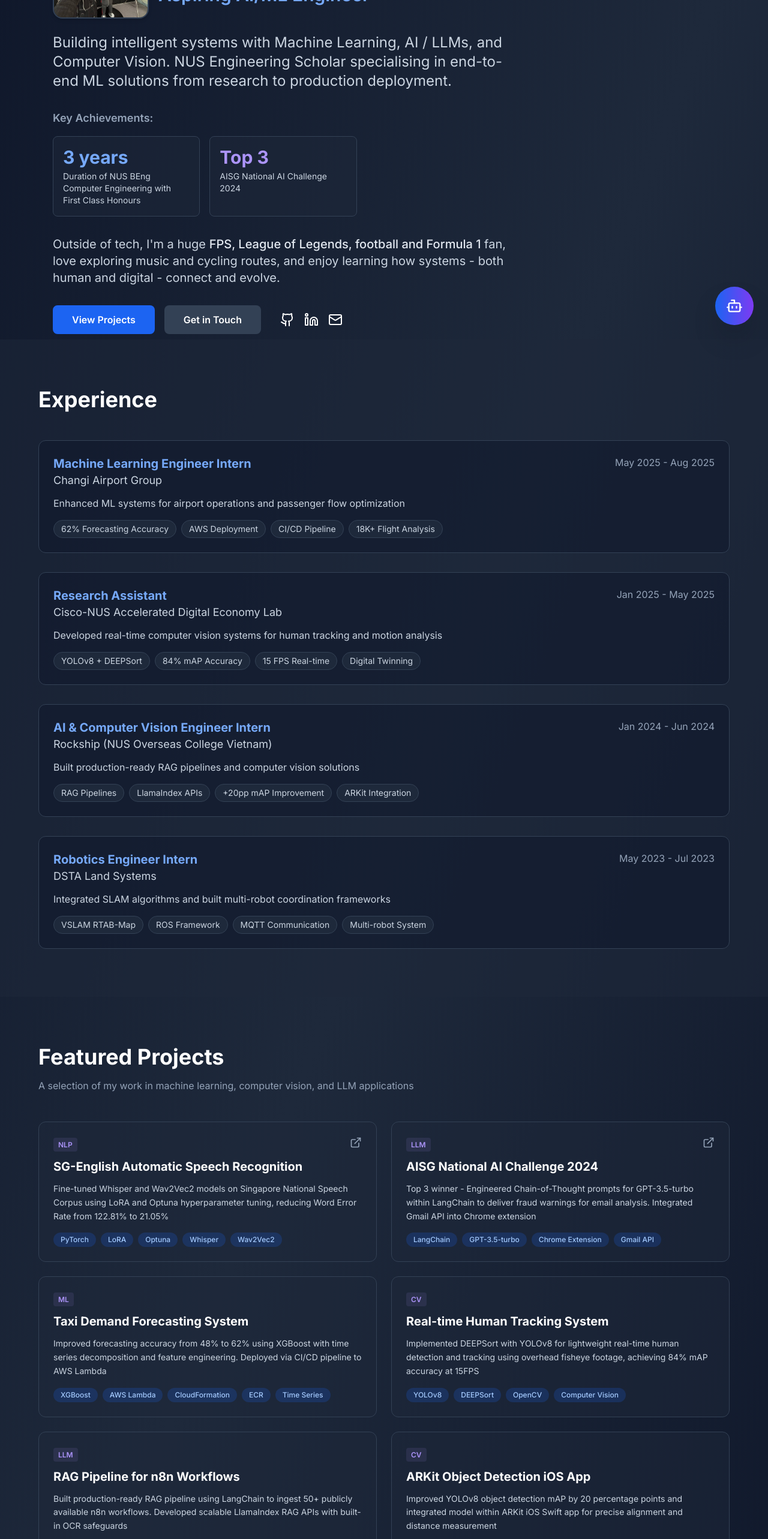
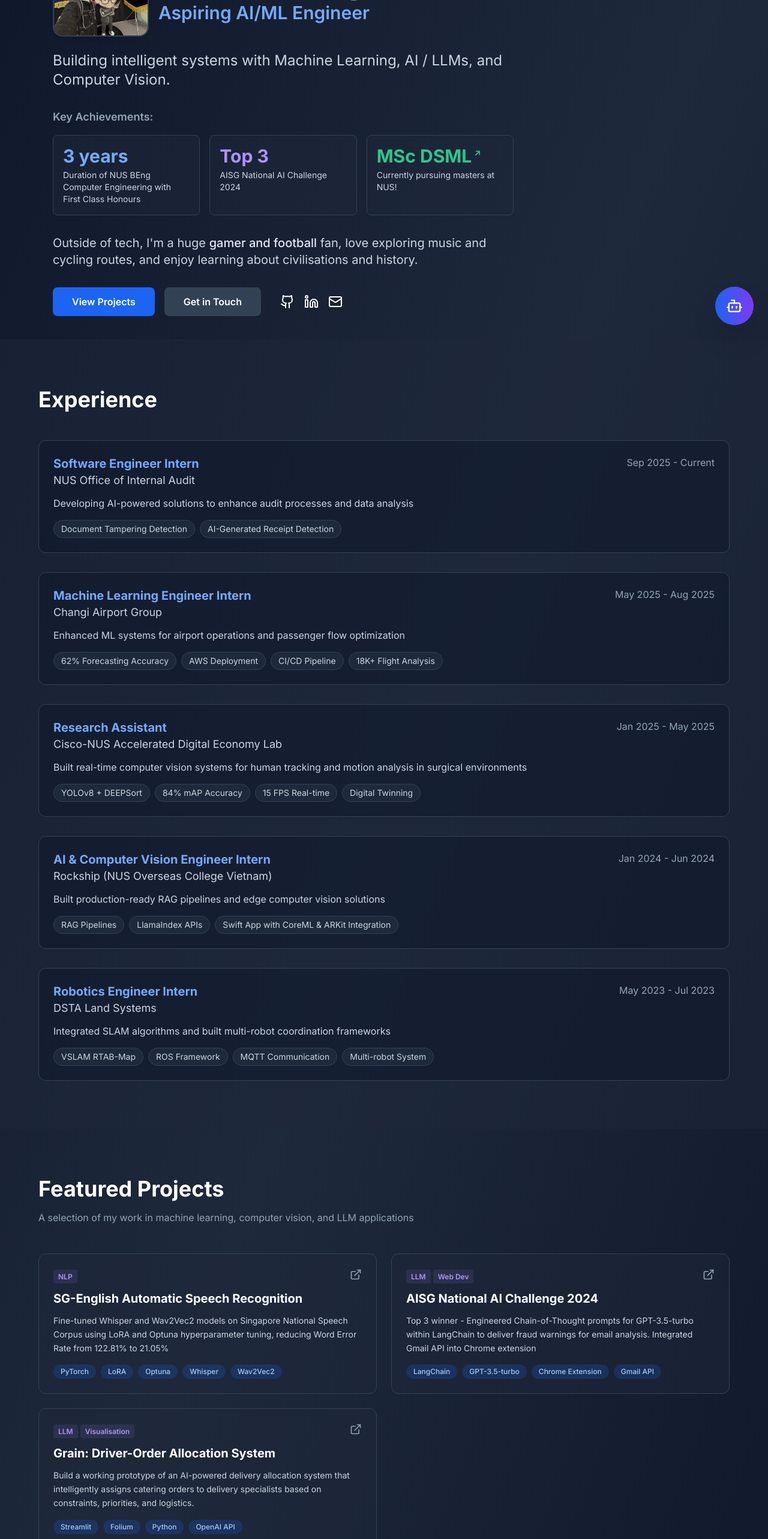
Before and after one commit to yeo-menghan/yeo-menghan.github.io, a Next.js app: page / in a window 1280 px wide. Shown: the part 234-2800 px from the top of the page at 60% size. Built offline with nearby package versions, Linux system fonts and the light colour scheme.

Commit message:
Modify content and styling for Experience, Footer and Projects

```diff
--- a/app/components/Experience.tsx
+++ b/app/components/Experience.tsx
@@ -13,6 +13,13 @@ interface ExperienceItem {
 
 const experiences: ExperienceItem[] = [
   {
+    company: 'NUS Office of Internal Audit',
+    role: 'Software Engineer Intern',
+    period: 'Sep 2025 - Current',
+    description: 'Developing AI-powered solutions to enhance audit processes and data analysis',
+    highlights: ['Document Tampering Detection', 'AI-Generated Receipt Detection']
+  },
+  {
     company: 'Changi Airport Group',
     role: 'Machine Learning Engineer Intern',
     period: 'May 2025 - Aug 2025',
@@ -23,15 +30,15 @@ const experiences: ExperienceItem[] = [
     company: 'Cisco-NUS Accelerated Digital Economy Lab',
     role: 'Research Assistant',
     period: 'Jan 2025 - May 2025',
-    description: 'Developed real-time computer vision systems for human tracking and motion analysis',
+    description: 'Built real-time computer vision systems for human tracking and motion analysis in surgical environments',
     highlights: ['YOLOv8 + DEEPSort', '84% mAP Accuracy', '15 FPS Real-time', 'Digital Twinning']
   },
   {
     company: 'Rockship (NUS Overseas College Vietnam)',
     role: 'AI & Computer Vision Engineer Intern',
     period: 'Jan 2024 - Jun 2024',
-    description: 'Built production-ready RAG pipelines and computer vision solutions',
-    highlights: ['RAG Pipelines', 'LlamaIndex APIs', '+20pp mAP Improvement', 'ARKit Integration']
+    description: 'Built production-ready RAG pipelines and edge computer vision solutions',
+    highlights: ['RAG Pipelines', 'LlamaIndex APIs', 'Swift App with CoreML & ARKit Integration']
   },
   {
     company: 'DSTA Land Systems',
--- a/app/components/Footer.tsx
+++ b/app/components/Footer.tsx
@@ -13,7 +13,7 @@ export default function Footer() {
               Let&apos;s Connect
             </h3>
             <p className="text-slate-300 mb-6">
-              I&apos;m always open to discussing new projects, creative ideas, or opportunities to be part of your visions.
+              I&apos;m always open to discussing new and interesting projects or opportunities!
             </p>
             <div className="space-y-3">
               <a
--- a/app/components/Hero.tsx
+++ b/app/components/Hero.tsx
@@ -18,15 +18,9 @@ export default function Hero() {
       {/* Navigation */}
       <nav className="fixed top-0 w-full bg-slate-900/80 backdrop-blur-md z-40 border-b border-slate-700">
         <div className="max-w-6xl mx-auto px-6 py-4 flex justify-between items-center">
-          {/* 🔗 Logo linking to Rick Roll */}
-          <a
-            href="https://www.youtube.com/watch?v=dQw4w9WgXcQ"
-            target="_blank"
-            rel="noopener noreferrer"
-            className="flex items-center gap-2 hover:text-blue-400 transition-colors"
-          >
+          <button onClick={() => scrollToSection('about')}>
             <Code2 size={28} />
-          </a>
+          </button>
 
           {/* Desktop Nav */}
           <div className="hidden md:flex gap-6 items-center">
@@ -68,7 +62,7 @@ export default function Hero() {
       </nav>
 
       {/* Hero Content */}
-      <div className="max-w-6xl mx-auto w-full px-6 mt-24"> {/* ⬅ Added px-6 and mt-24 for spacing/alignment */}
+      <div className="max-w-6xl mx-auto w-full px-6 mt-24">
         <motion.div
           initial={{ opacity: 0, y: 20 }}
           animate={{ opacity: 1, y: 0 }}
@@ -94,8 +88,6 @@ export default function Hero() {
 
           <p className="text-xl md:text-2xl text-slate-300 mb-8 max-w-3xl leading-relaxed">
             Building intelligent systems with Machine Learning, AI / LLMs, and Computer Vision.
-            NUS Engineering Scholar specialising in end-to-end ML solutions
-            from research to production deployment.
           </p>
 
           <div className="mb-8">
@@ -110,17 +102,29 @@ export default function Hero() {
                 <p className="text-sm text-slate-300">AISG National AI Challenge 2024</p>
               </div>
               {/* <div className="bg-slate-800/50 p-4 rounded-lg border border-slate-700">
-                <p className="text-3xl font-bold text-green-400 mb-1">122%</p>
-                <p className="text-sm text-slate-300">WER for SG-English ASR (from 122%)</p>
+                <p className="text-3xl font-bold text-green-400 mb-1">MSc DSML</p>
+                <p className="text-sm text-slate-300">Currently pursuing masters at NUS!</p>
               </div> */}
+              <div className="bg-slate-800/50 p-4 rounded-lg border border-slate-700">
+                <a
+                  href="https://www.math.nus.edu.sg/ms-dsml-v1/"
+                  target="_blank"
+                  rel="noopener noreferrer"
+                  className="text-3xl font-bold text-green-400 mb-1 inline-block"
+                >
+                  MSc DSML<span className="align-super text-sm ml-1">↗</span>
+                </a>
+                <p className="text-sm text-slate-300">Currently pursuing masters at NUS!</p>
+              </div>
+
             </div>
           </div>
 
           {/* Personal Intro Section */}
           <div className="mb-8 max-w-3xl">
             <p className="text-lg md:text-xl text-slate-300 leading-relaxed">
-              Outside of tech, I'm a huge <span className="text-slate-200 font-medium">FPS, League of Legends, football and Formula 1</span> fan,
-              love exploring music and cycling routes, and enjoy learning how systems - both human and digital - connect and evolve.
+              Outside of tech, I'm a huge <span className="text-slate-200 font-medium">gamer and football</span> fan,
+              love exploring music and cycling routes, and enjoy learning about civilisations and history.
             </p>
           </div>
 
--- a/app/components/Projects.tsx
+++ b/app/components/Projects.tsx
@@ -9,7 +9,7 @@ interface Project {
   description: string;
   tech: string[];
   link: string;
-  category: string;
+  categories: string[];
 }
 
 const projects: Project[] = [
@@ -18,43 +18,22 @@ const projects: Project[] = [
     description: 'Fine-tuned Whisper and Wav2Vec2 models on Singapore National Speech Corpus using LoRA and Optuna hyperparameter tuning, reducing Word Error Rate from 122.81% to 21.05%',
     tech: ['PyTorch', 'LoRA', 'Optuna', 'Whisper', 'Wav2Vec2'],
     link: 'https://github.com/yeo-menghan/SG_Eng_ASR',
-    category: 'NLP'
+    categories: ['NLP']
   },
   {
     title: 'AISG National AI Challenge 2024',
     description: 'Top 3 winner - Engineered Chain-of-Thought prompts for GPT-3.5-turbo within LangChain to deliver fraud warnings for email analysis. Integrated Gmail API into Chrome extension',
     tech: ['LangChain', 'GPT-3.5-turbo', 'Chrome Extension', 'Gmail API'],
     link: 'https://github.com/aisg-2024/langchain_backend',
-    category: 'LLM'
+    categories: ['LLM', 'Web Dev']
   },
   {
-    title: 'Taxi Demand Forecasting System',
-    description: 'Improved forecasting accuracy from 48% to 62% using XGBoost with time series decomposition and feature engineering. Deployed via CI/CD pipeline to AWS Lambda',
-    tech: ['XGBoost', 'AWS Lambda', 'CloudFormation', 'ECR', 'Time Series'],
-    link: '#',
-    category: 'ML'
+    title: 'Grain: Driver-Order Allocation System',
+    description: 'Build a working prototype of an AI-powered delivery allocation system that intelligently assigns catering orders to delivery specialists based on constraints, priorities, and logistics.',
+    tech: ['Streamlit', 'Folium', 'Python', 'OpenAI API'],
+    link: 'https://github.com/yeo-menghan/grain-project',
+    categories: ['LLM', 'Visualisation']
   },
-  {
-    title: 'Real-time Human Tracking System',
-    description: 'Implemented DEEPSort with YOLOv8 for lightweight real-time human detection and tracking using overhead fisheye footage, achieving 84% mAP accuracy at 15FPS',
-    tech: ['YOLOv8', 'DEEPSort', 'OpenCV', 'Computer Vision'],
-    link: '#',
-    category: 'CV'
-  },
-  {
-    title: 'RAG Pipeline for n8n Workflows',
-    description: 'Built production-ready RAG pipeline using LangChain to ingest 50+ publicly available n8n workflows. Developed scalable LlamaIndex RAG APIs with built-in OCR safeguards',
-    tech: ['LangChain', 'LlamaIndex', 'RAG', 'LangSmith', 'OCR'],
-    link: '#',
-    category: 'LLM'
-  },
-  {
-    title: 'ARKit Object Detection iOS App',
-    description: 'Improved YOLOv8 object detection mAP by 20 percentage points and integrated model within ARKit iOS Swift app for precise alignment and distance measurement',
-    tech: ['YOLOv8', 'ARKit', 'Swift', 'CoreML', 'iOS'],
-    link: '#',
-    category: 'CV'
-  }
 ];
 
 export default function Projects() {
@@ -82,11 +61,16 @@ export default function Projects() {
                 viewport={{ once: true }}
                 className="bg-slate-800/50 rounded-xl p-6 border border-slate-700 hover:border-purple-500 transition-all duration-300 hover:shadow-lg hover:shadow-purple-500/20"
               >
-                <div className="flex justify-between items-start mb-3">
+                <div className="flex justify-between items-start mb-3 gap-3">
                   <div>
-                    <span className="text-xs font-semibold text-purple-400 bg-purple-400/10 px-2 py-1 rounded">
-                      {project.category}
-                    </span>
+                    {project.categories.map((category, i) => (
+                      <span
+                        key={i}
+                        className="text-xs font-semibold text-purple-400 bg-purple-400/10 px-2 py-1 rounded mr-1 mb-1"
+                      >
+                        {category}
+                      </span>
+                    ))}
                   </div>
                   {project.link !== '#' && (
                     <a
```
